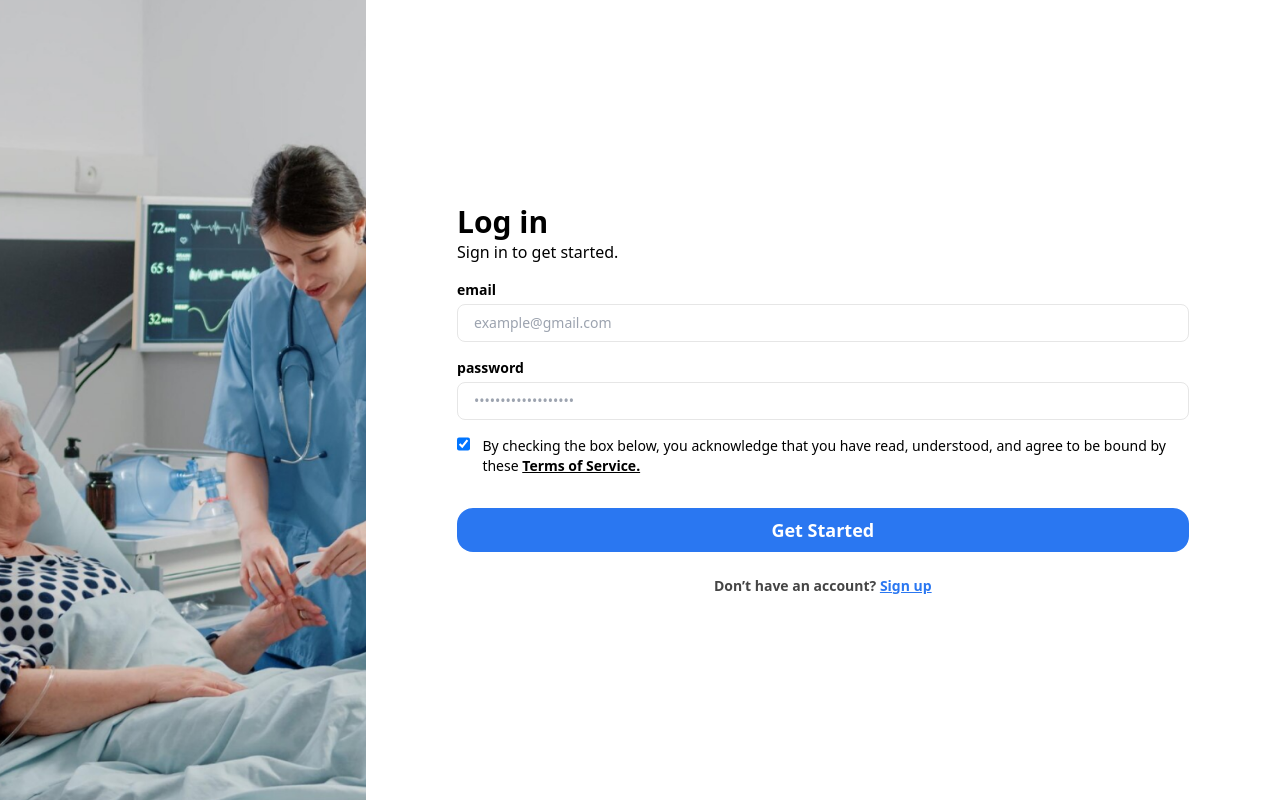
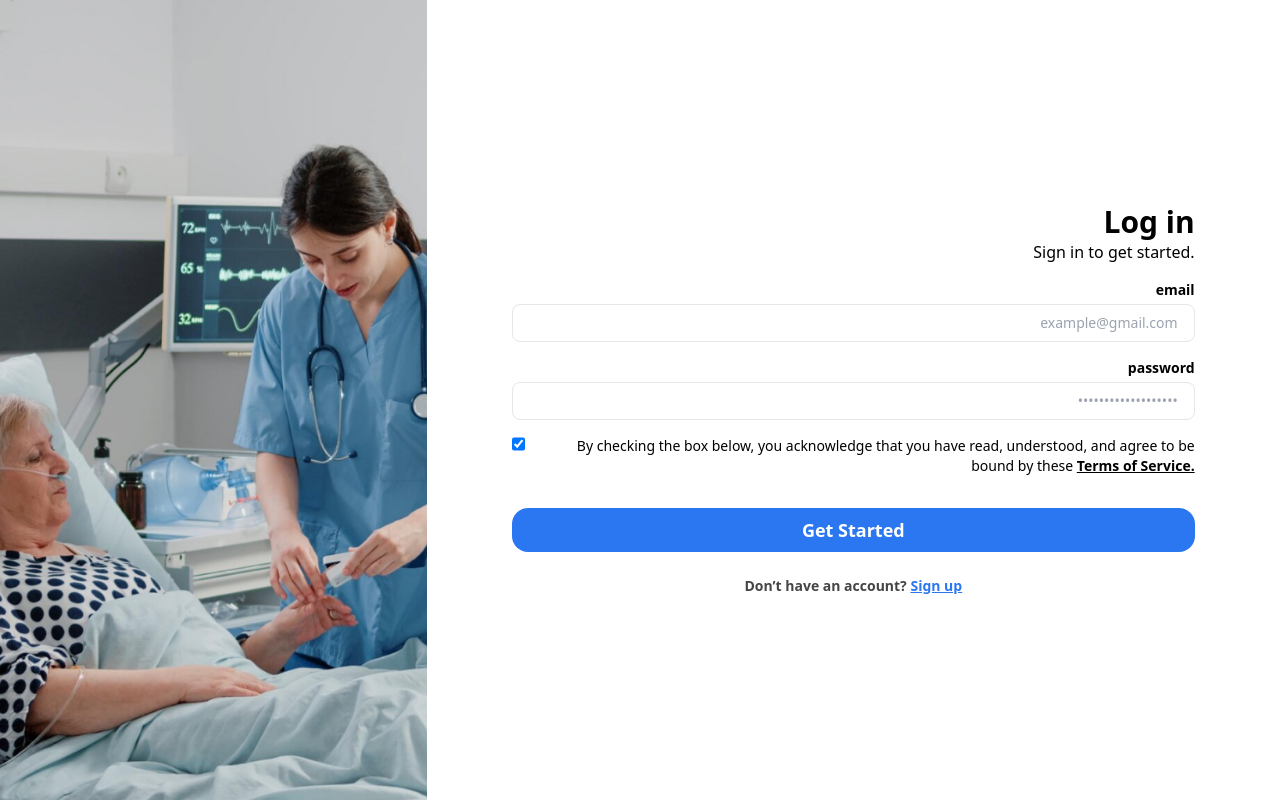
Before and after one commit to imadbenmadi/siha-twasol-front, a React (Vite) app: page /Login in a window 1280 px wide. Built offline with nearby package versions, Linux system fonts and the light colour scheme.

Commit message:
refactor: Update Login and Register components with Arabic translations and right-to-left layout

```diff
--- a/src/Components/Auth/Login/Login.jsx
+++ b/src/Components/Auth/Login/Login.jsx
@@ -10,11 +10,11 @@ function Login() {
         setPrivacy(!Privacy);
     };
     return (
-        <div className="flex">
-            <div className=" max-w-[350px] lg:max-w-full hidden md:block   h-[calc(100vh)]">
+        <div className="flex text-right">
+            <div className=" w-[50vw] hidden md:block   h-[calc(100vh)]">
                 <img
                     src={Login_image}
-                    alt="Login"
+                    alt="تسجيل الدخول"
                     className=" w-full h-full object-cover "
                 />
             </div>
@@ -70,7 +70,7 @@ function Login() {
                                             type="email"
                                             name="email"
                                             disabled={isSubmitting}
-                                            className="border border-gray_white px-4 py-2 rounded-lg  text-sm  w-full"
+                                            className="border border-gray_white text-right px-4 py-2 rounded-lg  text-sm  w-full"
                                         />
                                         <ErrorMessage
                                             name="email"
@@ -88,7 +88,7 @@ function Login() {
                                                 type="text"
                                                 name="password"
                                                 disabled={isSubmitting}
-                                                className="border border-gray_white px-4 py-2  rounded-lg text-sm  w-full"
+                                                className="border border-gray_white px-4 text-right py-2  rounded-lg text-sm  w-full"
                                             />
                                         </div>
 
--- a/src/Components/Auth/Register/Register.jsx
+++ b/src/Components/Auth/Register/Register.jsx
@@ -151,7 +151,7 @@ function Register() {
                                                 الاسم الأول
                                             </div>
                                             <Field
-                                                // placeholder="Prénom"
+                                                placeholder="Prénom"
                                                 type="text"
                                                 name="firstName"
                                                 disabled={isSubmitting}
@@ -169,7 +169,7 @@ function Register() {
                                                 اسم العائلة
                                             </div>
                                             <Field
-                                                // placeholder="Nom de famille"
+                                                placeholder="Nom de famille"
                                                 type="text"
                                                 name="lastName"
                                                 disabled={isSubmitting}
@@ -189,7 +189,7 @@ function Register() {
                                             البريد الإلكتروني
                                         </div>
                                         <Field
-                                            // placeholder="example@gmail.com"
+                                            placeholder="example@gmail.com"
                                             type="email"
                                             name="email"
                                             disabled={isSubmitting}
@@ -208,7 +208,7 @@ function Register() {
                                         </div>
                                         <div className=" flex items-center">
                                             <Field
-                                                // placeholder="•••••••••••••••••••"
+                                                placeholder="•••••••••••••••••••"
                                                 type="text"
                                                 name="password"
                                                 disabled={isSubmitting}
```
